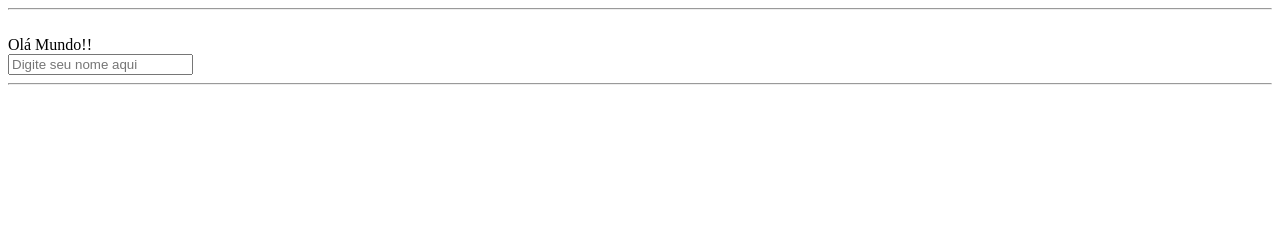
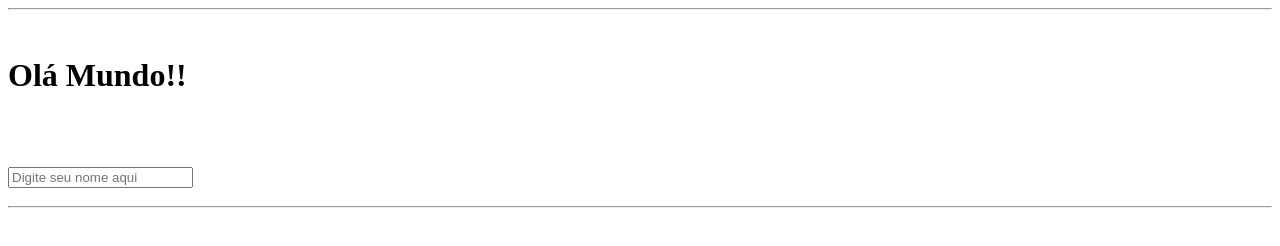
Before and after one commit to davids182/gamagit, a plain HTML site: page html/index.html in a window 1280 px wide. Drawn offline with Linux system fonts and the light colour scheme.

Commit message:
Commitando

```diff
--- a/html/index.html
+++ b/html/index.html
@@ -10,7 +10,7 @@
 
     <hr>
     <br>
-    Olá Mundo!!
+    <h1>Olá Mundo!!<h1>
     <br>
     <input type="text" placeholder="Digite seu nome aqui">
     <br>
```
